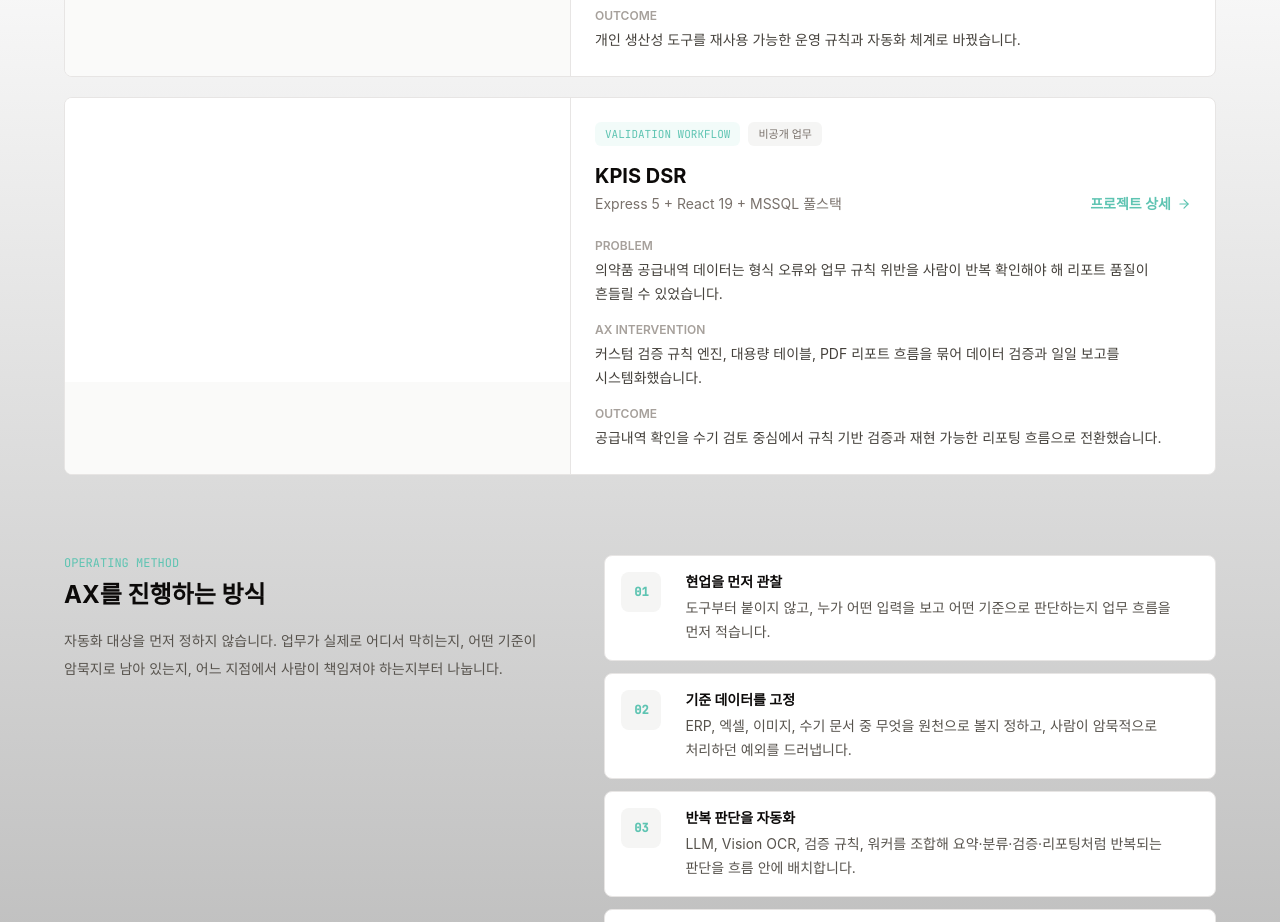
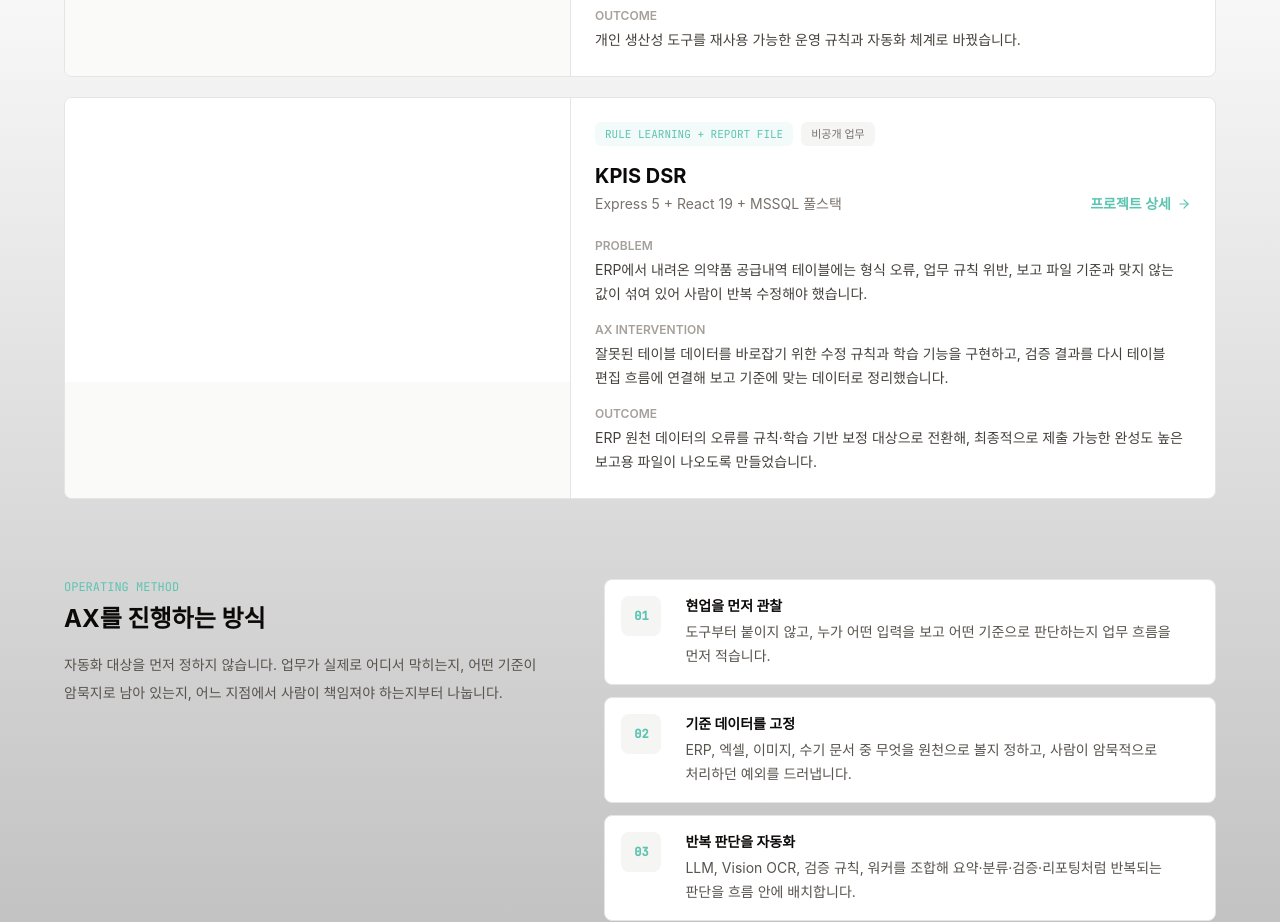
Before and after one commit to yurielk82/ref-hub, a Next.js app: page /ax in a window 1280 px wide. Shown: the part 2280-3202 px from the top of the page. Built offline with nearby package versions, Linux system fonts and the light colour scheme; a web font is replaced by a local one.

Commit message:
content: clarify KPIS AX case

```diff
--- a/data/ax.ts
+++ b/data/ax.ts
@@ -105,13 +105,13 @@ export const AX_CASE_STUDIES: AxCaseStudy[] = [
   },
   {
     projectSlug: 'kpis-dsr-api',
-    label: 'Validation Workflow',
+    label: 'Rule Learning + Report File',
     problem:
-      '의약품 공급내역 데이터는 형식 오류와 업무 규칙 위반을 사람이 반복 확인해야 해 리포트 품질이 흔들릴 수 있었습니다.',
+      'ERP에서 내려온 의약품 공급내역 테이블에는 형식 오류, 업무 규칙 위반, 보고 파일 기준과 맞지 않는 값이 섞여 있어 사람이 반복 수정해야 했습니다.',
     intervention:
-      '커스텀 검증 규칙 엔진, 대용량 테이블, PDF 리포트 흐름을 묶어 데이터 검증과 일일 보고를 시스템화했습니다.',
+      '잘못된 테이블 데이터를 바로잡기 위한 수정 규칙과 학습 기능을 구현하고, 검증 결과를 다시 테이블 편집 흐름에 연결해 보고 기준에 맞는 데이터로 정리했습니다.',
     outcome:
-      '공급내역 확인을 수기 검토 중심에서 규칙 기반 검증과 재현 가능한 리포팅 흐름으로 전환했습니다.',
+      'ERP 원천 데이터의 오류를 규칙·학습 기반 보정 대상으로 전환해, 최종적으로 제출 가능한 완성도 높은 보고용 파일이 나오도록 만들었습니다.',
     disclosure: 'withheld',
     evidenceLabel: '프로젝트 상세',
   },
```
